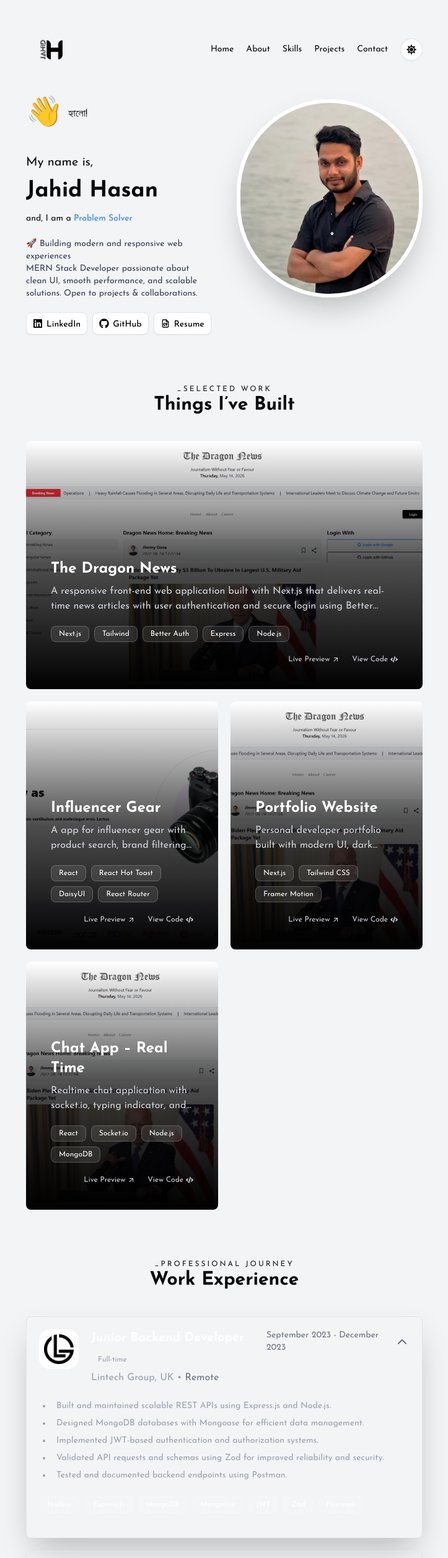
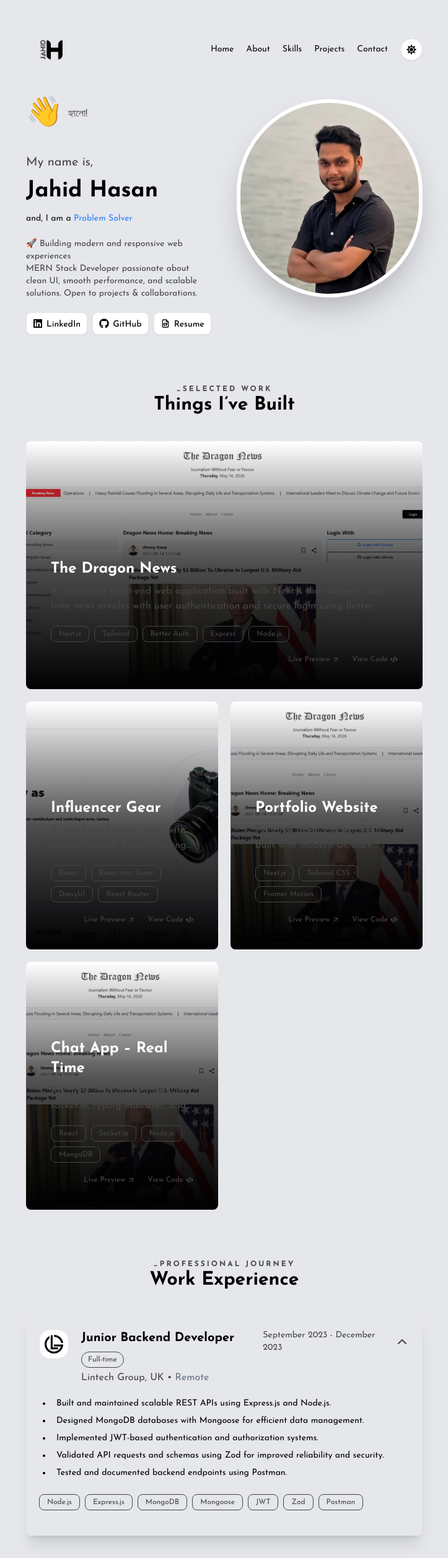
Before and after one commit to jahidhasan-webdev01/portfolio-2.0, a Next.js app: page / in a window 1280 px wide. Shown: the top 2514 px of the page at 62% size, without its empty margins (278-1001 px from the left). Built offline with nearby package versions, Linux system fonts and the light colour scheme.

Commit message:
use theme color

```diff
--- a/src/app/globals.css
+++ b/src/app/globals.css
@@ -54,9 +54,9 @@
     --card-foreground: oklch(0.145 0 0);
     --popover: oklch(1 0 0);
     --popover-foreground: oklch(0.145 0 0);
-    --primary: oklch(0.205 0 0);
+    --primary: #000;
     --primary-foreground: oklch(0.985 0 0);
-    --secondary: oklch(0.97 0 0);
+    --secondary: oklch(39.418% 0.00004 271.152);
     --secondary-foreground: oklch(0.205 0 0);
     --muted: oklch(0.97 0 0);
     --muted-foreground: oklch(0.556 0 0);
@@ -89,9 +89,9 @@
     --card-foreground: oklch(0.985 0 0);
     --popover: oklch(0.205 0 0);
     --popover-foreground: oklch(0.985 0 0);
-    --primary: oklch(0.922 0 0);
+    --primary: #fff(74.973% 0.2264 146.098);
     --primary-foreground: oklch(0.205 0 0);
-    --secondary: oklch(0.269 0 0);
+    --secondary: oklch(71.547% 0.00008 271.152);
     --secondary-foreground: oklch(0.985 0 0);
     --muted: oklch(0.269 0 0);
     --muted-foreground: oklch(0.708 0 0);
--- a/src/app/layout.js
+++ b/src/app/layout.js
@@ -22,7 +22,7 @@ export default function RootLayout({ children }) {
       <body
         suppressHydrationWarning
         className="
-          bg-gray-100
+          bg-gray-200
           dark:bg-linear-to-br
           dark:from-[#0B1120]
           dark:via-[#163B5E]
--- a/src/components/home/Banner.jsx
+++ b/src/components/home/Banner.jsx
@@ -50,7 +50,7 @@ const Banner = () => {
                             👋
                         </motion.span>
 
-                        <span className="relative inline-block min-w-[7ch]">
+                        <span className="relative inline-block text-secondary">
                             <AnimatePresence mode="wait">
                                 <motion.span
                                     key={greetings[index]}
@@ -71,8 +71,8 @@ const Banner = () => {
 
                 </span>
 
-                <p className='text-xl mt-5 lg:mt-10'>My name is,</p>
-                <h1 className='text-4xl font-extrabold my-3'>Jahid Hasan</h1>
+                <p className='text-xl text-secondary mt-5 lg:mt-10'>My name is,</p>
+                <h1 className='text-4xl text-primary font-extrabold my-3'>Jahid Hasan</h1>
 
                 <span className="whitespace-nowrap text-sm">and, I am a </span>
                 <TypeAnimation
@@ -90,7 +90,7 @@ const Banner = () => {
                     repeat={Infinity}
                 />
 
-                <p className='text-sm text-gray-700 dark:text-gray-400 mt-5'>🚀 Building modern and responsive web experiences <br />
+                <p className='text-sm text-secondary dark:text-gray-400 mt-5'>🚀 Building modern and responsive web experiences <br />
                     MERN Stack Developer passionate about clean UI, smooth performance, and scalable solutions. Open to projects & collaborations.
                 </p>
 
--- a/src/components/home/Projects.jsx
+++ b/src/components/home/Projects.jsx
@@ -72,7 +72,7 @@ const Projects = () => {
                             <h3 className="text-xl lg:text-2xl font-bold text-white mb-2 transition-transform duration-300 group-hover:translate-x-1">
                                 {project.title}
                             </h3>
-                            <p className="text-sm lg:text-base text-gray-300 mb-5 line-clamp-2">
+                            <p className="text-sm lg:text-base text-secondary mb-5 line-clamp-2">
                                 {project.description}
                             </p>
 
@@ -80,7 +80,7 @@ const Projects = () => {
                                 {project.tech.map((text, index) => (
                                     <span
                                         key={index}
-                                        className="px-3 py-1 bg-white/10 backdrop-blur-md border border-white/20 rounded-md text-xs text-white"
+                                        className="px-3 py-1 backdrop-blur-md border border-secondary rounded-md text-xs text-secondary"
                                     >
                                         {text}
                                     </span>
@@ -91,14 +91,14 @@ const Projects = () => {
                                 <Link
                                     href={project.live}
                                     target="_blank"
-                                    className="flex items-center gap-1 text-xs text-gray-300 hover:text-white"
+                                    className="flex items-center gap-1 text-xs text-secondary hover:text-white"
                                 >
                                     Live Preview <MdArrowOutward />
                                 </Link>
                                 <Link
                                     href={project.github}
                                     target="_blank"
-                                    className="flex items-center gap-1 text-xs text-gray-300 hover:text-white"
+                                    className="flex items-center gap-1 text-xs text-secondary hover:text-white"
                                 >
                                     View Code <FaCode />
                                 </Link>
--- a/src/components/ui/Heading.jsx
+++ b/src/components/ui/Heading.jsx
@@ -1,11 +1,11 @@
 const Heading = ({ subtitle, title }) => {
     return (
         <div className="text-center">
-            <p className="text-xs uppercase tracking-[0.25em] text-primary">
+            <p className="text-xs uppercase tracking-[0.25em] font-bold text-secondary">
                 _{subtitle}
             </p>
 
-            <h2 className="text-3xl font-bold">
+            <h2 className="text-3xl font-bold text-primary">
                 {title}
             </h2>
         </div>
--- a/src/components/ui/WorkCard.jsx
+++ b/src/components/ui/WorkCard.jsx
@@ -8,40 +8,40 @@ const WorkCard = ({ experience, defaultOpen }) => {
     const [isOpen, setIsOpen] = useState(defaultOpen);
 
     return (
-        <div className="border rounded-md p-5 mx-auto shadow-2xl transition-all duration-300">
+        <div className="border rounded-md p-5 mx-auto shadow-xl transition-all duration-300">
             <div className="flex justify-between items-start">
                 <div className="flex gap-5">
-                    <div className="relative w-16 h-16 bg-white rounded-2xl overflow-hidden flex items-center justify-center shrink-0">
-                        <Image src={experience.logo} alt={experience.company} width={48} height={48} />
+                    <div className="relative w-12 h-12 bg-white rounded-2xl overflow-hidden border flex items-center justify-center shrink-0">
+                        <Image src={experience.logo} alt={experience.company} width={30} height={30} />
                     </div>
                     <div>
                         <div className="flex flex-wrap items-center gap-2">
-                            <h3 className="lg:text-xl font-bold text-white">{experience.role}</h3>
-                            <span className="text-gray-400 text-xs px-2.5 py-1 rounded-full border border-white/5">
+                            <h3 className="lg:text-xl font-bold text-primary">{experience.role}</h3>
+                            <span className="text-secondary text-xs px-2.5 py-1 rounded-full border border-secondary">
                                 {experience.type}
                             </span>
                         </div>
-                        <p className="text-sm lg:text-base text-gray-400 mt-1">
+                        <p className="text-sm lg:text-base text-secondary mt-1">
                             {experience.company}, {experience.country} • <span className="text-gray-500">{experience.location}</span>
                         </p>
                     </div>
                 </div>
                 <div className="flex items-center gap-4">
-                    <span className="text-gray-500 text-sm hidden sm:inline">{experience.duration}</span>
+                    <span className="text-secondary text-sm hidden sm:inline">{experience.duration}</span>
                     <button
                         onClick={() => setIsOpen(!isOpen)}
-                        className={`text-gray-500 hover:text-white transition-transform duration-300 ${isOpen ? "rotate-180" : "rotate-0"}`}
+                        className={`text-secondary hover:text-primary transition-transform duration-300 ${isOpen ? "rotate-180" : "rotate-0"}`}
                     >
                         <ChevronDown size={24} />
                     </button>
                 </div>
             </div>
 
-            <div className={`grid transition-all duration-300 ease-in-out ${isOpen ? "grid-rows-[1fr] opacity-100 mt-6" : "grid-rows-[0fr] opacity-0"}`}>
+            <div className={`grid transition-all duration-300 ease-in-out ${isOpen ? "grid-rows-[1fr] opacity-100 mt-5" : "grid-rows-[0fr] opacity-0"}`}>
                 <div className="overflow-hidden">
                     <ul className="space-y-2 mb-6 ml-5">
                         {experience.points.map((point, index) => (
-                            <li key={index} className="text-gray-400 text-sm list-disc pl-2">
+                            <li key={index} className="text-primary text-sm list-disc pl-2">
                                 {point}
                             </li>
                         ))}
@@ -51,7 +51,7 @@ const WorkCard = ({ experience, defaultOpen }) => {
                         {experience.skills.map((skill, index) => (
                             <span
                                 key={index}
-                                className="px-3 py-1 bg-white/10 backdrop-blur-md border border-white/20 rounded-md text-xs text-white"
+                                className="px-3 py-1 backdrop-blur-md border border-secondary rounded-md text-xs text-secondary"
                             >
                                 {skill}
                             </span>
```
